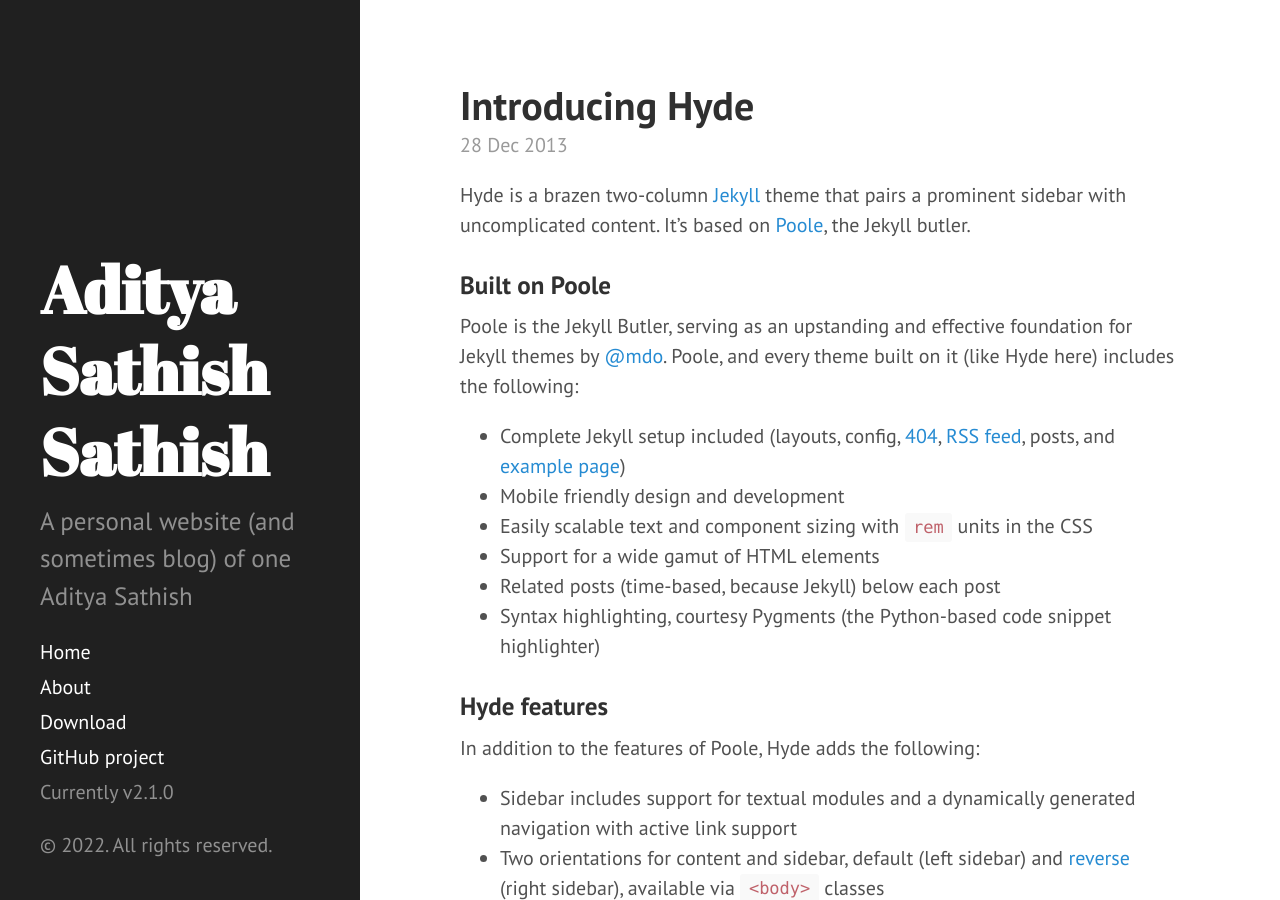
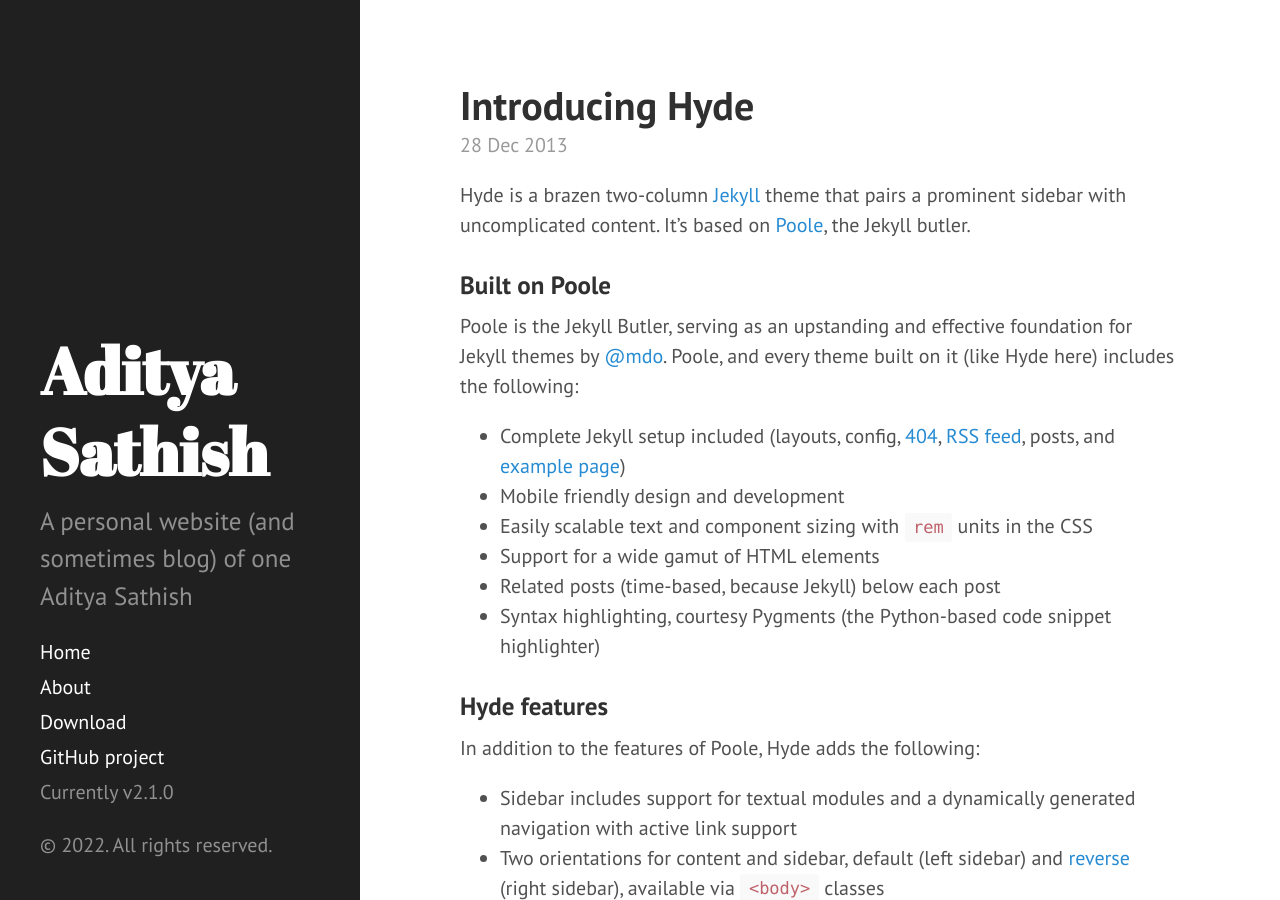
Before and after one commit to adityasathis/adityasathis.github.io, a Jekyll site: the page built from index.html, in a window 1280 px wide and 900 px high. Built offline with Jekyll 4.4.1, drawn with Linux system fonts in a browser that asks for light colours; the list of posts is cut into pages by our own code.

Commit message:
v1.0b: Added some more fixed

```diff
--- a/_config.yml
+++ b/_config.yml
@@ -7,7 +7,7 @@
 gem:              [jekyll-paginate jekyll-gist]
 
 # Setup
-title:            Aditya Sathish Sathish
+title:            Aditya Sathish
 tagline:          'The internet home of Aditya Sathish'
 description:      'A personal website (and sometimes blog) of one Aditya Sathish'
 url:              http://adityasathis.github.io/
```
